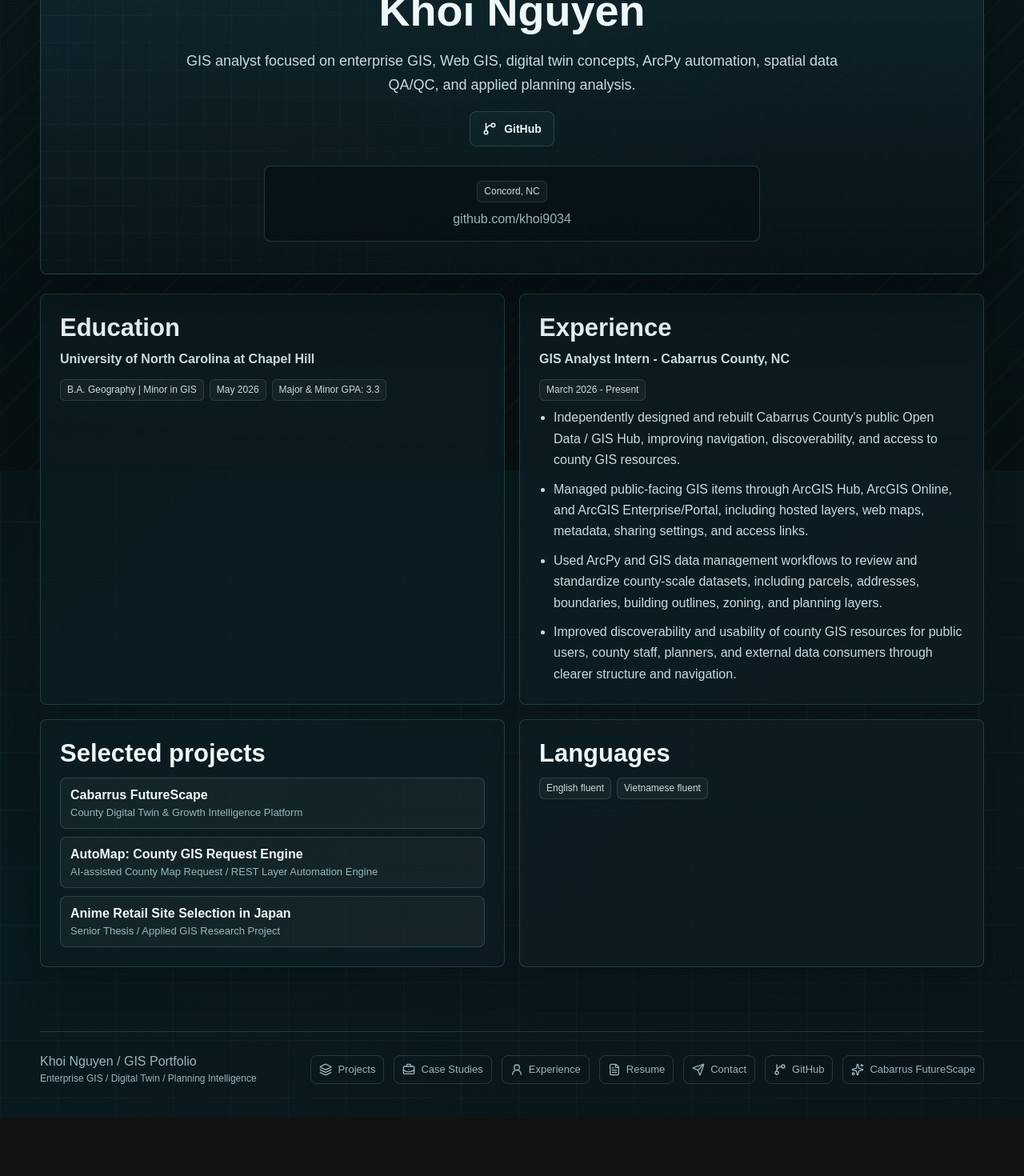
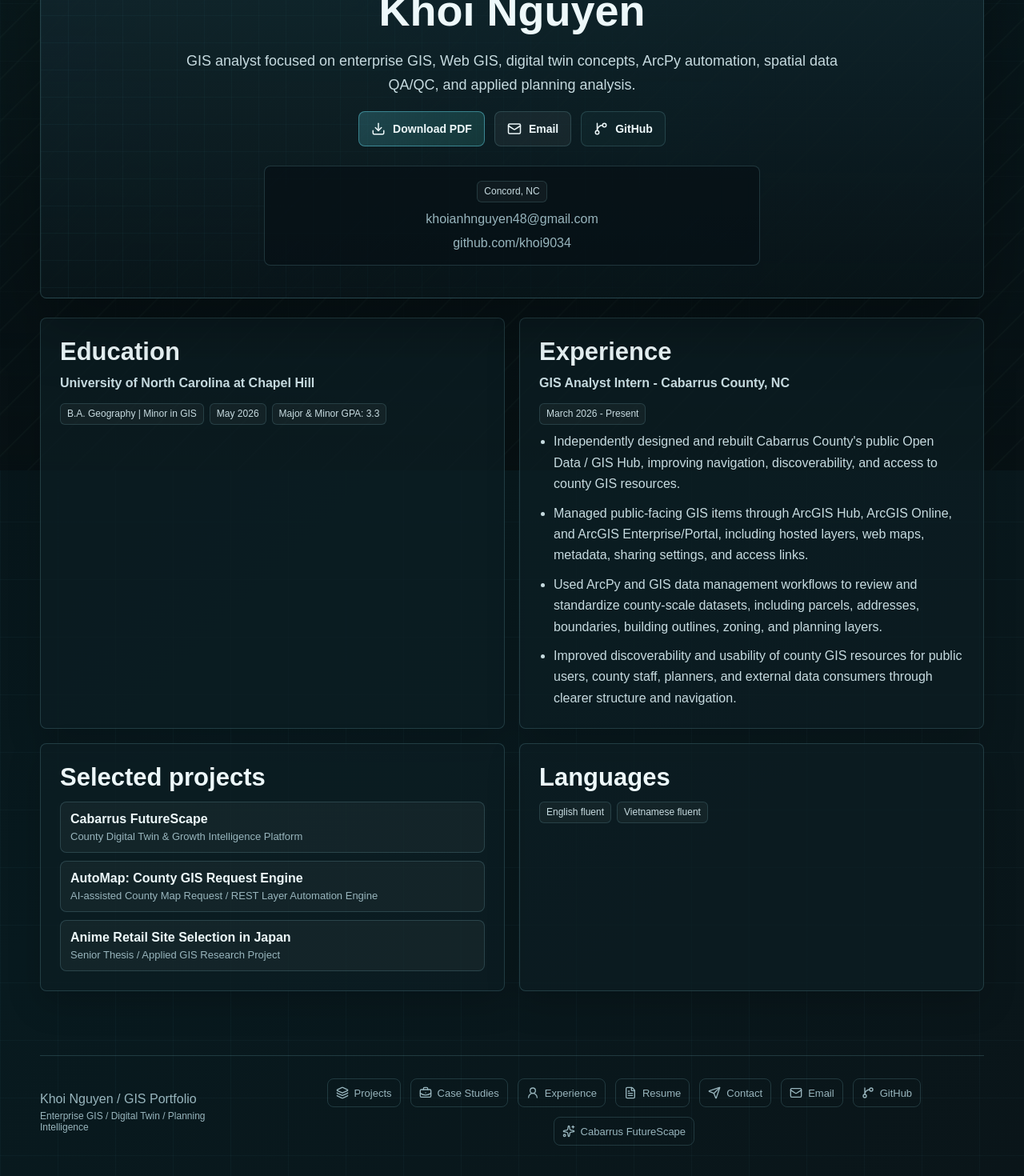
Before and after one commit to khoi9034/portfoliov2, a Next.js app: page /resume in a window 1280 px wide. Shown: the part 212-1682 px from the top of the page at 80% size. Before the commit the page ends 1609 px from the top, so only its background shows below. Built offline with nearby package versions, Linux system fonts and the light colour scheme.

Commit message:
Restore public contact details

```diff
--- a/app/resume/page.tsx
+++ b/app/resume/page.tsx
@@ -1,6 +1,6 @@
 import type { Metadata } from "next";
 import Link from "next/link";
-import { GitBranch } from "lucide-react";
+import { Download, GitBranch, Mail } from "lucide-react";
 import { contact, education, experience } from "@/data/profile";
 import { projects } from "@/data/projects";
 
@@ -43,6 +43,14 @@ export default function ResumePage() {
             planning analysis.
           </p>
           <div className="hero-actions">
+            <a className="button primary" download href={contact.resumePath}>
+              <Download size={18} />
+              <span>Download PDF</span>
+            </a>
+            <a className="button secondary" href={`mailto:${contact.email}`}>
+              <Mail size={18} />
+              <span>Email</span>
+            </a>
             <a className="button ghost" href={contact.github}>
               <GitBranch size={18} />
               <span>GitHub</span>
@@ -51,6 +59,7 @@ export default function ResumePage() {
         </div>
         <aside className="resume-contact-card" aria-label="Contact details">
           <span>{contact.location}</span>
+          <a href={`mailto:${contact.email}`}>{contact.email}</a>
           <a href={contact.github}>github.com/khoi9034</a>
         </aside>
       </section>
--- a/src/components/SiteFooter.tsx
+++ b/src/components/SiteFooter.tsx
@@ -4,6 +4,7 @@ import {
   FileText,
   GitBranch,
   Layers3,
+  Mail,
   Send,
   Sparkles,
   UserRound
@@ -39,6 +40,10 @@ export function SiteFooter() {
           <Send size={16} />
           <span>Contact</span>
         </Link>
+        <a href={`mailto:${contact.email}`}>
+          <Mail size={16} />
+          <span>Email</span>
+        </a>
         <a href={contact.github} rel="noopener noreferrer" target="_blank">
           <GitBranch size={16} />
           <span>GitHub</span>
--- a/src/data/profile.ts
+++ b/src/data/profile.ts
@@ -1,7 +1,9 @@
 export const contact = {
   name: "Khoi Nguyen",
   location: "Concord, NC",
-  github: "https://github.com/khoi9034"
+  email: "khoianhnguyen48@gmail.com",
+  github: "https://github.com/khoi9034",
+  resumePath: "/resume/KhoiNguyenResume.pdf"
 };
 
 export const education = {
```
Also changed, not shown: app/contact/page.tsx (+8 -1 lines), 1 other file (tests, documents, lock files or other folders).
